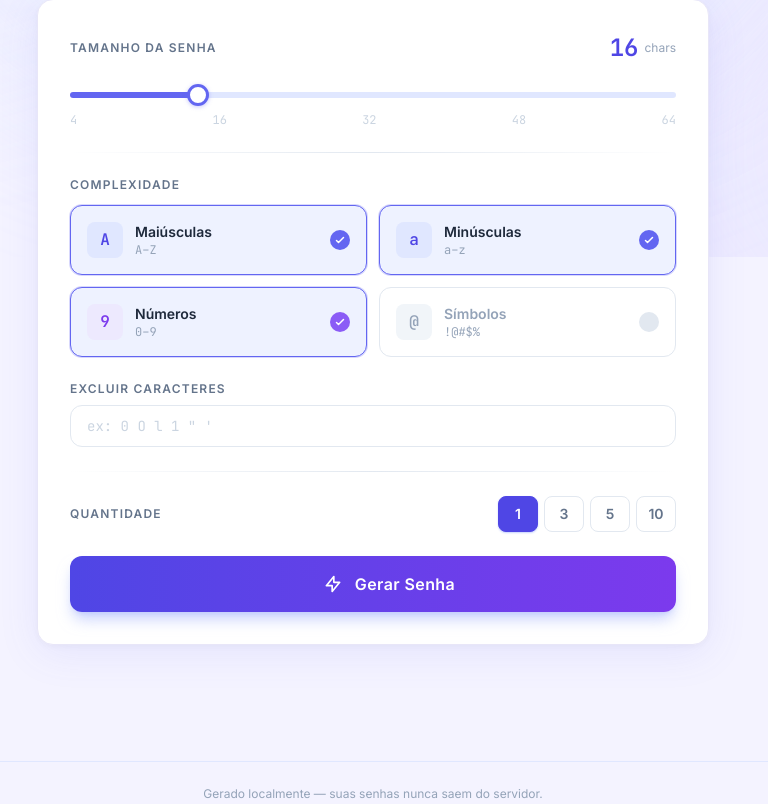
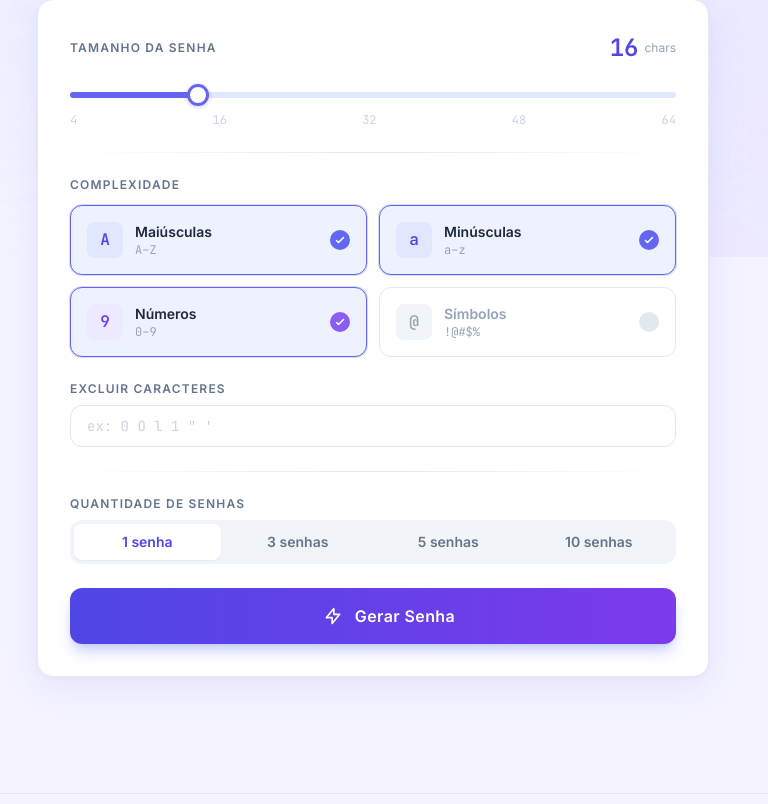
Before and after one commit to lealssa/oxepass, a Flask app: page / in a window 1280 px wide. Shown: the part 543-1347 px from the top of the page, without its empty margins (267-1035 px from the left). Run offline with Flask 3, Linux system fonts and the light colour scheme; some libraries are stand-ins or nearby versions.

Commit message:
Substitui seletor de quantidade por segmented control
Troca botões individuais (pareciam paginação) por um seletor estilo
tab com fundo único e labels descritivos ("1 senha", "3 senhas"...).

Co-Authored-By: Claude Sonnet 4.6 <noreply@anthropic.com>

```diff
--- a/app/templates/index.html
+++ b/app/templates/index.html
@@ -353,14 +353,14 @@
     <div class="h-px bg-gradient-to-r from-transparent via-slate-200 to-transparent"></div>
 
     <!-- Quantity selector -->
-    <div class="flex items-center justify-between">
-      <label class="text-xs font-semibold text-slate-500 uppercase tracking-widest">Quantidade</label>
-      <div class="flex gap-1.5">
+    <div class="space-y-2">
+      <label class="text-xs font-semibold text-slate-500 uppercase tracking-widest block">Quantidade de senhas</label>
+      <div class="flex bg-slate-100 rounded-xl p-1 gap-1">
         <template x-for="n in [1, 3, 5, 10]" :key="n">
-          <button type="button" @click="count = n" :class="count === n
-                    ? 'bg-indigo-600 text-white border-indigo-600 shadow-sm shadow-indigo-200'
-                    : 'bg-white text-slate-500 border-slate-200 hover:border-indigo-300 hover:text-indigo-600'"
-            class="w-10 h-9 rounded-lg border text-sm font-semibold transition-all" x-text="n">
+          <button type="button" @click="count = n"
+            :class="count === n ? 'bg-white text-indigo-600 shadow-sm font-bold' : 'text-slate-500 hover:text-slate-700'"
+            class="flex-1 py-2 rounded-lg text-sm font-semibold transition-all"
+            x-text="n + (n === 1 ? ' senha' : ' senhas')">
           </button>
         </template>
       </div>
```
